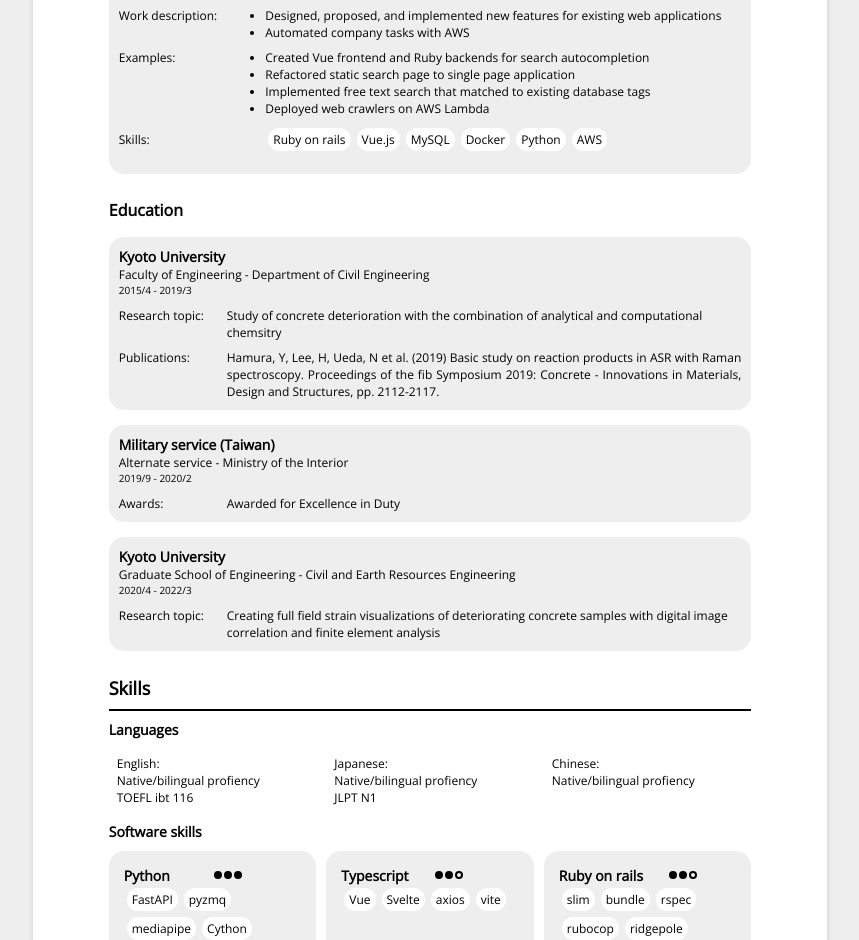
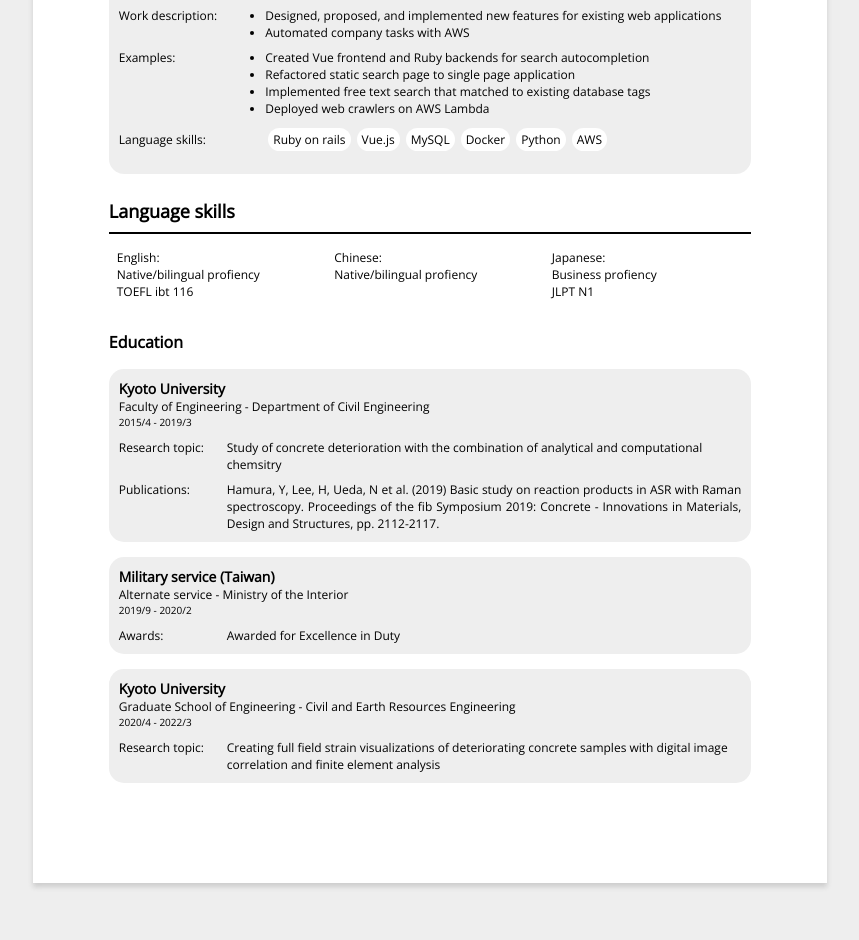
Before and after one commit to kylelmh/cv-html, a Vue app: page / in a window 1280 px wide. Shown: the part 1860-2800 px from the top of the page, without its empty margins (210-1069 px from the left). Built offline with nearby package versions, Linux system fonts and the light colour scheme.

Commit message:
feat: removed software skill section

```diff
--- a/src/components/SkillSet.vue
+++ b/src/components/SkillSet.vue
@@ -1,12 +1,7 @@
-<script setup>
-import SkillCard from "./SkillCard.vue";
-</script>
-
 <template>
 <div class="p__section u-nobreak">
   <h2> {{$t("skills")}} </h2>
   <div class="p__section u-mb10" v-if="skills.languages">
-    <h4 class="u-mb10"> {{$t("languages")}} </h4>
     <div class="p__skills">
       <div class="p__skill_tag" v-for="(lang) in skills.languages">
       <div>
@@ -21,24 +16,6 @@ import SkillCard from "./SkillCard.vue";
       </div>
     </div>
   </div>
-  <template v-if="skills.programming">
-    <h4 class="u-mb10"> {{$t("planguages")}} </h4>
-    <div class="p__skills u-mb10">
-      <SkillCard :lang=lang v-for="(lang) in skills.programming"></SkillCard>
-    </div>
-    <div class="p__skill_levels flexbox u-ml10" v-for="(v,k) in levels">
-      <div class="p__cell-center">
-        <svg viewBox="15 0 6 6" xmlns="http://www.w3.org/2000/svg">
-        <circle v-for="(i) in k*1" :cx="3+i*5" cy="3" r="1.5" stroke="black"/>
-        <circle v-for="(i) in 3-k" :cx="3+i*5+k*5" cy="3" r="1.5" fill="none" stroke="black"/>
-        </svg>
-      </div>
-
-      <p>
-        {{v}}
-      </p>
-    </div>
-  </template>
 </div>
 </template>
 
--- a/src/json/en/skills.json
+++ b/src/json/en/skills.json
@@ -6,13 +6,13 @@
       "cert": "TOEFL ibt 116"
     },
     {
-      "name": "Japanese",
-      "description": "Native/bilingual profiency",
-      "cert": "JLPT N1"
+      "name": "Chinese",
+      "description": "Native/bilingual profiency"
     },
     {
-      "name": "Chinese",
-      "description": "Native/bilingual profiency"
+      "name": "Japanese",
+      "description": "Business profiency",
+      "cert": "JLPT N1"
     }
   ],
   "programming": [
--- a/src/locales/app.js
+++ b/src/locales/app.js
@@ -9,7 +9,7 @@ export const messages = {
     employment: "Employment",
     examples: "Examples",
     work_description: "Work description",
-    skills: "Skills",
+    skills: "Language skills",
     languages: "Languages",
     planguages: "Software skills",
     key_metrics: "Key Metrics",
@@ -24,7 +24,7 @@ export const messages = {
     employment: "職歴",
     examples: "実績例",
     work_description: "仕事内容",
-    skills: "スキル",
+    skills: "言語",
     languages: "言語",
     planguages: "ソフトウェアスキル",
     key_metrics: "成果",
--- a/src/views/CV.vue
+++ b/src/views/CV.vue
@@ -21,8 +21,8 @@
         <BasicInfo></BasicInfo>
         <h2> {{$t("record")}} </h2>
         <Employment></Employment>
+        <SkillSet></SkillSet>
         <Education></Education>
-        <SkillSet></SkillSet>
       </div>
     </div>
   </div>
```
